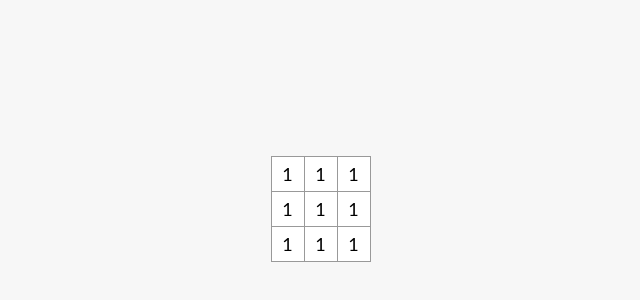
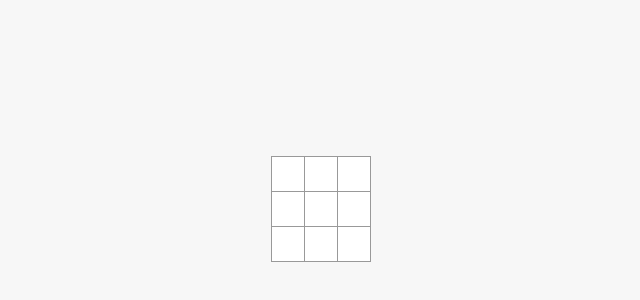
Before and after one commit to gearless-joeeee/tic-tac-toe, a React (Create React App) app: page / in a window 1280 px wide. Shown: the part 192-492 px from the top of the page, without its empty margins (320-960 px from the left). Built offline with nearby package versions, Linux system fonts and the light colour scheme.

Commit message:
completing game interaction

```diff
--- a/src/Board.jsx
+++ b/src/Board.jsx
@@ -1,23 +1,38 @@
-export default function Board(){
+import { useState } from 'react'
 
-  return(
+export default function Board() {
+  const [squares, setSquares] = useState(Array(9).fill(null))
+
+  const clickHandler = (index) => {
+
+    const filledSquares = squares.filter(square => (square === 'X' || square === 'O'))
+    const fillNumber = filledSquares.length
+    const nextFill = fillNumber % 2 === 0 ? 'X' : 'O'
+    const newSquares = Array.prototype.slice.call(squares)
+    newSquares[index] = nextFill
+    setSquares(newSquares)
+  }
+  return (
     <>
       <div className="board-row">
-      <div className="square">1</div>
-      <div className="square">1</div>
-      <div className="square">1</div>
+        <Square value={squares[0]} index={0} handleClick={clickHandler}/>
+        <Square value={squares[1]} index={1} handleClick={clickHandler}/>
+        <Square value={squares[2]} index={2} handleClick={clickHandler}/>
       </div>
       <div className="board-row">
-      <div className="square">1</div>
-      <div className="square">1</div>
-      <div className="square">1</div>
+        <Square value={squares[3]} index={3} handleClick={clickHandler}/>
+        <Square value={squares[4]} index={4} handleClick={clickHandler}/>
+        <Square value={squares[5]} index={5} handleClick={clickHandler}/>
       </div>
       <div className="board-row">
-      <div className="square">1</div>
-      <div className="square">1</div>
-      <div className="square">1</div>
+        <Square value={squares[6]} index={6} handleClick={clickHandler}/>
+        <Square value={squares[7]} index={7} handleClick={clickHandler}/>
+        <Square value={squares[8]} index={8} handleClick={clickHandler}/>
       </div>
-
     </>
   )
 }
+
+function Square({ value, index, handleClick }) {
+  return <div className="square" onClick={() => handleClick(index)}>{value}</div>
+}
```
Lines whose indentation alone changed are shown as unchanged.
